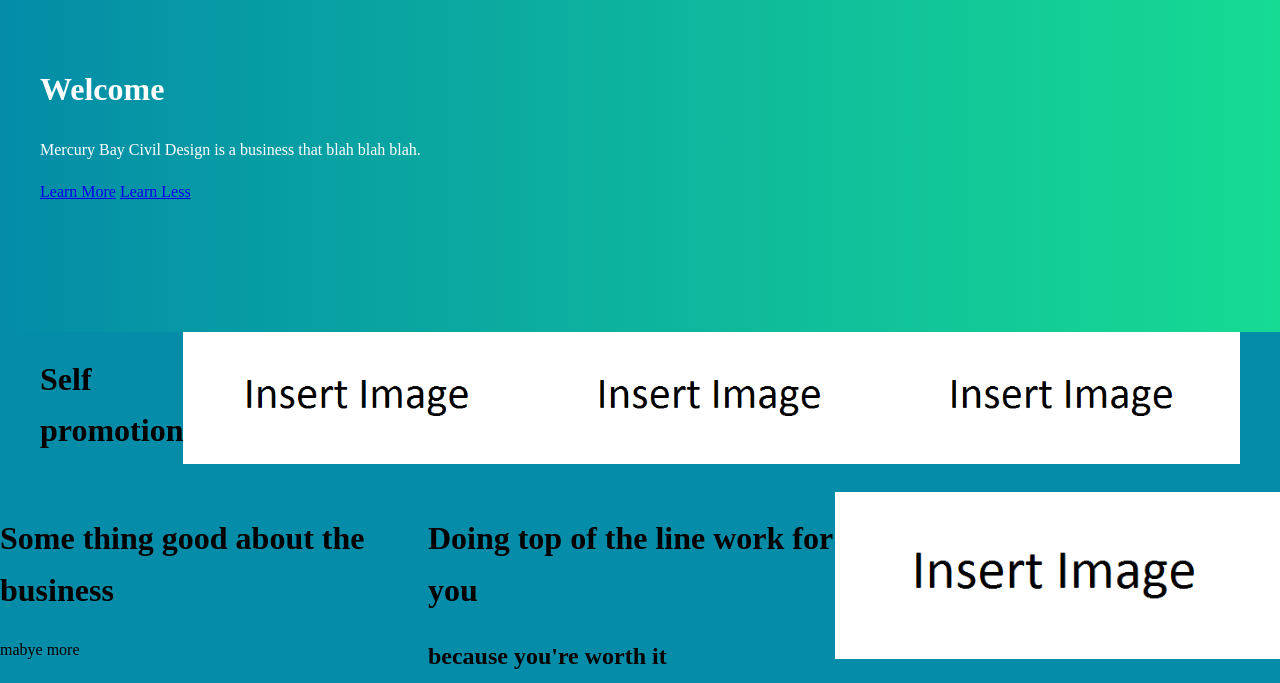
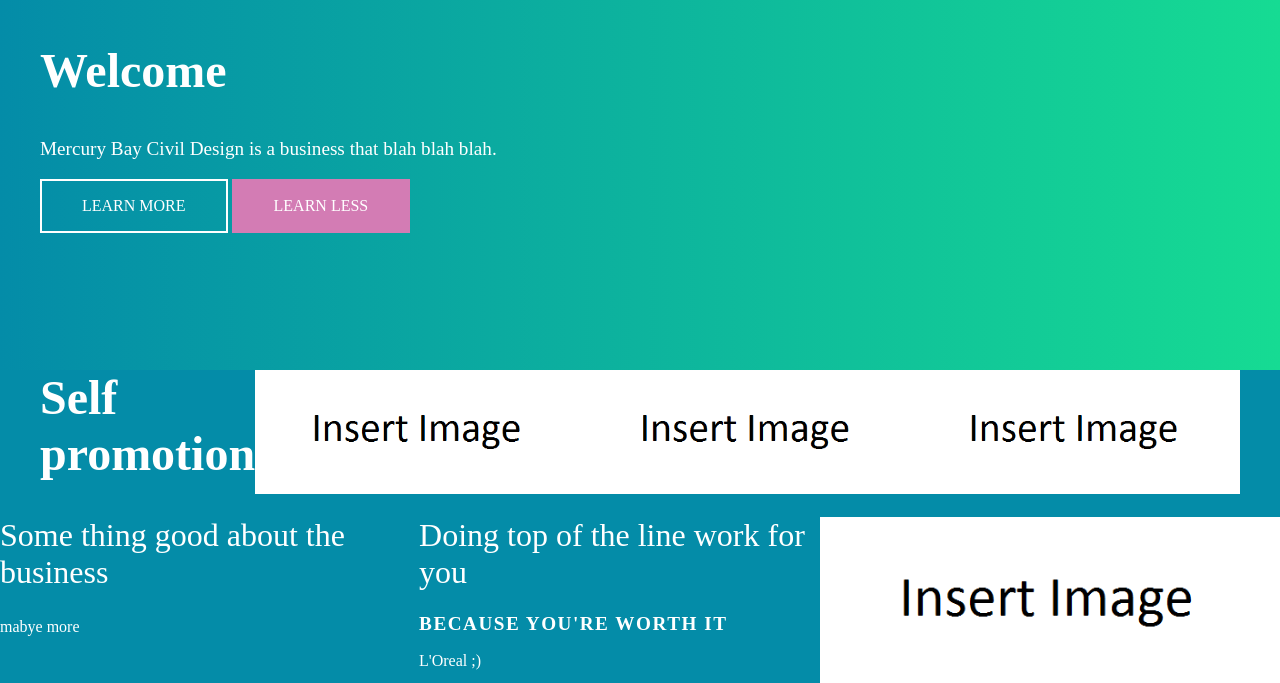
Before and after one commit to liamjgrodgers/MBCD-Website, a plain HTML site: page index.html in a window 1280 px wide. Shown: the part 117-800 px from the top of the page. Drawn offline with Linux system fonts and the light colour scheme.

Commit message:
typography

```diff
--- a/index.html
+++ b/index.html
@@ -35,7 +35,7 @@
     <div class="container grid">
       <div class="hero-text col">
         <h1 class="title-large">Welcome</h1>
-        <p class="intro">
+        <p class="text-intro">
         Mercury Bay Civil Design is a business that blah blah blah.</p>
         <a href="#" class="btn btn--secondary">Learn More</a>
         <a href="#" class="btn btn--primary">Learn Less</a>
--- a/sass/abstract/_colors.sass
+++ b/sass/abstract/_colors.sass
@@ -1,13 +1,13 @@
 $main: rgba(4,140,168,1)
 $secondary: rgba(22,219,147,1)
-$accent: rgba(211,124,1,1)
+$accent: rgba(211,124,180,1)
 $white: rgba(255,255,255,255)
 
 //text colours
 
-$text-base: $secondary
+$text-main: $main
 $text-inverse: $white
 $text-accent: $accent
-$text-secondary: $main
+$text-secondary: $secondary
 
 //
--- a/sass/abstract/_type.sass
+++ b/sass/abstract/_type.sass
@@ -1,12 +1,13 @@
 //font
 /*
   $font-stack: 'name', font
+  */
 
-  $font-light: 300
-  $font-normal: 400
-  $font-bold: 700
-  $font-black: 900
-  */
+$font-light: 300
+$font-normal: 400
+$font-bold: 700
+$font-black: 900
+
 
 //font mixin
 
--- a/sass/base/_base.sass
+++ b/sass/base/_base.sass
@@ -1,5 +1,8 @@
 *,*::before, *::after
   box-sizing: border-box
+
+body
+  color: $text-inverse
 
 img
   max-width: 100%
--- /dev/null
+++ b/sass/base/_typography.sass
@@ -0,0 +1,26 @@
+h1,h2,h3,h4,h5,h6, p
+  margin: 0 0 .75em
+
+h1:last-child, h2:last-child, h3:last-child,
+h4:last-child, h5:last-child, h6:last-child,
+p:last-child
+  margin: 0
+
+h1
+  font-size: 2rem
+  font-weight: $font-light
+  line-height: 1.15
+
+h2
+  font-size: 1.2rem
+  text-transform: uppercase
+  letter-spacing: 1.5px
+  line-height: 1
+
+
+.text-intro
+  font-size: 1.2rem
+
+.title-large
+  font-size: 3rem
+  font-weight: $font-black
--- /dev/null
+++ b/sass/components/_buttons.sass
@@ -0,0 +1,27 @@
+.btn
+  display: inline-block
+  padding: .75em 2.5em
+  text:
+    transform: uppercase
+    decoration: none
+
+  &:not(:last-of-type)
+    margin-bottom: .6em
+
+.btn--primary
+  background: $accent
+  color: $text-inverse
+  border: 2px solid $text-accent
+
+  &:hover,
+  &:focus
+    background: darken($accent, 15%)
+
+.btn--secondary
+  border: 2px solid $text-inverse
+  color: $text-inverse
+
+  &:hover,
+  &:focus
+    background: $text-inverse
+    color: $text-main
--- a/sass/main.sass
+++ b/sass/main.sass
@@ -7,10 +7,11 @@
 
 //3. Base Styles
 @import base/base
-
+@import base/typography
 //4. Layout
 @import Layouts/grid
 @import Layouts/header
 @import Layouts/hero
 
 //5.Components
+@import Components/buttons
```
Also changed, not shown: css/main.css.
